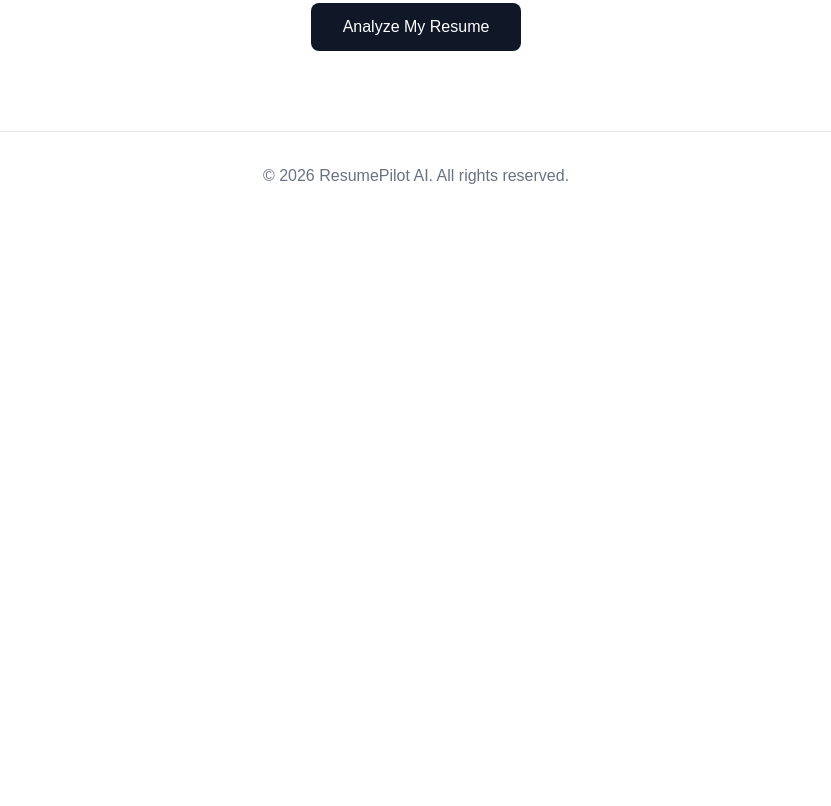
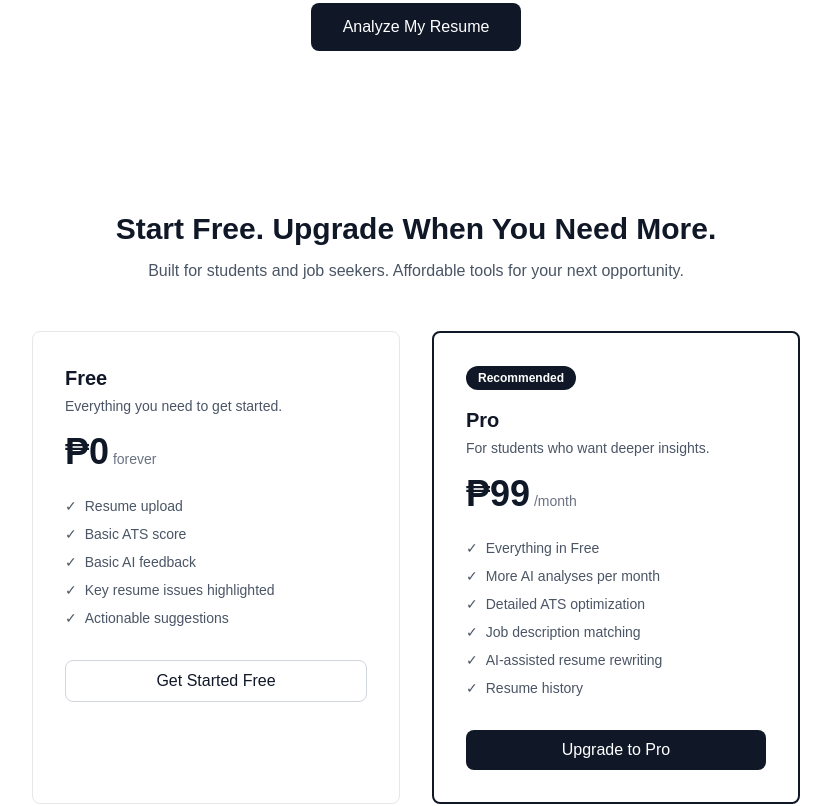
Before and after one commit to ryrycode/resumepilot-ai, a Next.js app in the folder frontend/: page / in a window 1280 px wide. Shown: the part 2020-2826 px from the top of the page, without its empty margins (224-1055 px from the left). Before the commit the page ends 2240 px from the top, so only its background shows below. Built offline with nearby package versions, Linux system fonts and the light colour scheme.

Commit message:
feat: add pricing section to landing page

```diff
--- a/frontend/src/app/page.js
+++ b/frontend/src/app/page.js
@@ -1,4 +1,38 @@
 export default function Home() {
+  const plans = [
+    {
+      name: "Free",
+      price: "₱0",
+      period: "forever",
+      description: "Everything you need to get started.",
+      features: [
+        "Resume upload",
+        "Basic ATS score",
+        "Basic AI feedback",
+        "Key resume issues highlighted",
+        "Actionable suggestions",
+      ],
+      cta: "Get Started Free",
+      highlighted: false,
+    },
+    {
+      name: "Pro",
+      price: "₱99",
+      period: "/month",
+      description: "For students who want deeper insights.",
+      features: [
+        "Everything in Free",
+        "More AI analyses per month",
+        "Detailed ATS optimization",
+        "Job description matching",
+        "AI-assisted resume rewriting",
+        "Resume history",
+      ],
+      cta: "Upgrade to Pro",
+      highlighted: true,
+    },
+  ];
+
   const features = [
     {
       title: "AI Resume Analysis",
@@ -146,6 +180,59 @@ export default function Home() {
         </button>
       </section>
 
+      {/* Pricing */}
+      <section id="pricing" className="px-8 py-20">
+        <div className="text-center mb-4">
+          <h2 className="text-3xl font-bold text-gray-900">
+            Start Free. Upgrade When You Need More.
+          </h2>
+          <p className="text-gray-600 mt-3 max-w-xl mx-auto">
+            Built for students and job seekers. Affordable tools for your next opportunity.
+          </p>
+        </div>
+        <div className="grid grid-cols-1 md:grid-cols-2 gap-8 max-w-3xl mx-auto mt-12">
+          {plans.map((plan) => (
+            <div
+              key={plan.name}
+              className={`rounded-lg p-8 border ${
+                plan.highlighted
+                  ? "border-gray-900 border-2 bg-white"
+                  : "border-gray-200 bg-white"
+              }`}
+            >
+              {plan.highlighted && (
+                <span className="inline-block bg-gray-900 text-white text-xs font-semibold px-3 py-1 rounded-full mb-4">
+                  Recommended
+                </span>
+              )}
+              <h3 className="text-xl font-bold text-gray-900">{plan.name}</h3>
+              <p className="text-gray-600 text-sm mt-1 mb-4">{plan.description}</p>
+              <div className="mb-6">
+                <span className="text-4xl font-bold text-gray-900">{plan.price}</span>
+                <span className="text-gray-500 text-sm"> {plan.period}</span>
+              </div>
+              <ul className="space-y-2 mb-8 text-left">
+                {plan.features.map((feature) => (
+                  <li key={feature} className="text-gray-600 text-sm flex items-start gap-2">
+                    <span aria-hidden="true">✓</span>
+                    <span>{feature}</span>
+                  </li>
+                ))}
+              </ul>
+              <button
+                className={`w-full py-2 rounded-lg font-medium ${
+                  plan.highlighted
+                    ? "bg-gray-900 text-white hover:bg-gray-800"
+                    : "border border-gray-300 text-gray-900 hover:bg-gray-50"
+                }`}
+              >
+                {plan.cta}
+              </button>
+            </div>
+          ))}
+        </div>
+      </section>
+
       {/* Footer */}
       <footer className="px-8 py-8 border-t border-gray-200 text-center text-gray-500">
         <p>© 2026 ResumePilot AI. All rights reserved.</p>
```
